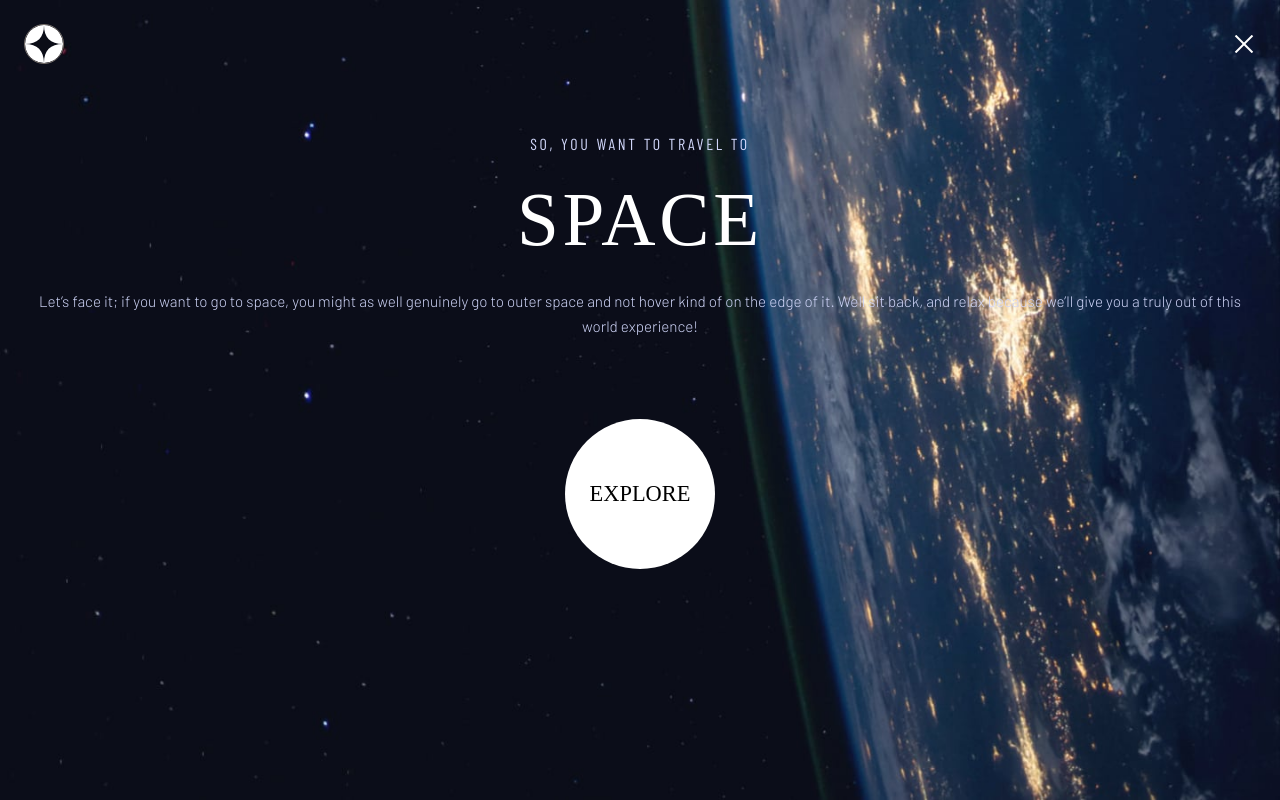
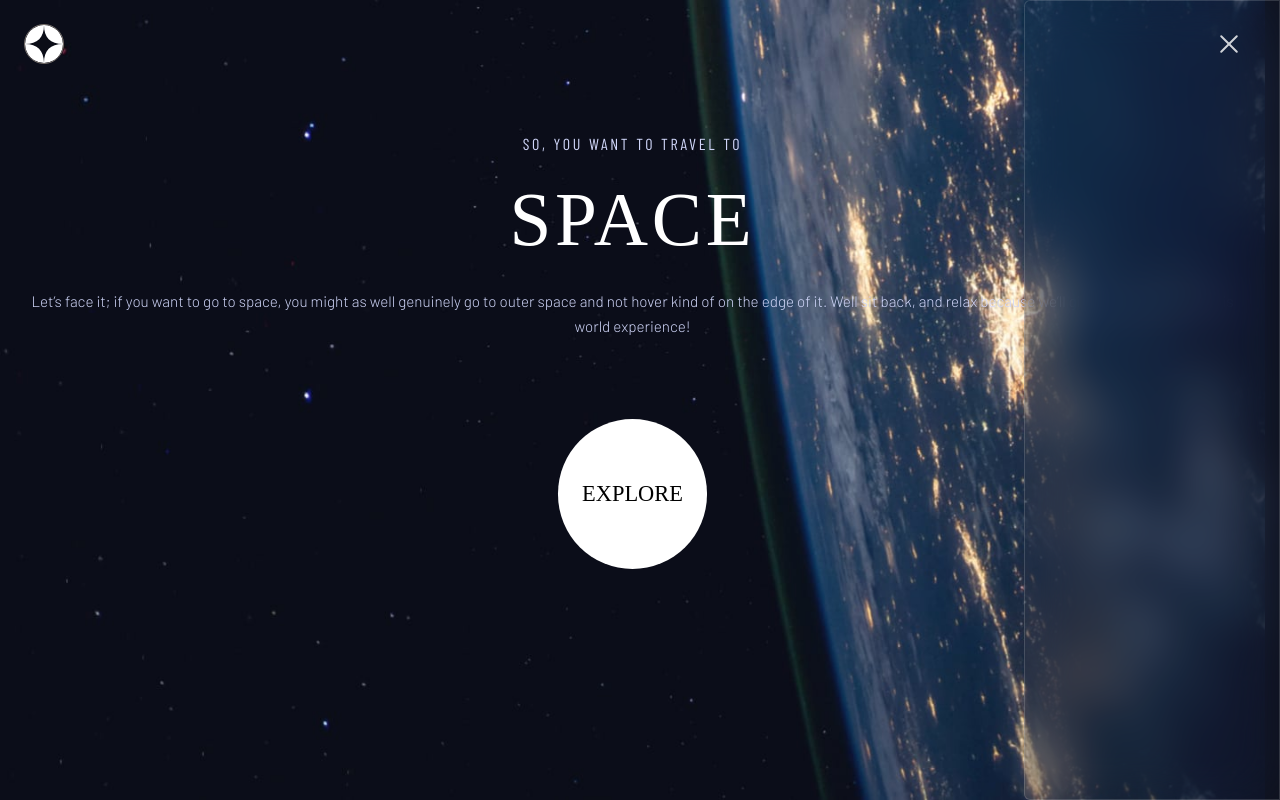
Before and after one commit to Hugo-Farias/Space-tourism-website, a React (Vite) app: page / in a window 1280 px wide. Both pictures are taken after a click on the button 1244 px from the left and 44 px from the top of the page. Built offline with nearby package versions, Linux system fonts and the light colour scheme; a web font is replaced by a local one.

Commit message:
add: section change start

```diff
--- a/src/components/Menu.tsx
+++ /dev/null
@@ -1,21 +0,0 @@
-type PropT = {
-  open: boolean;
-};
-
-const Menu = function ({ open }: PropT) {
-  return (
-    <div className={"space-y-1.5 overflow-hidden"}>
-      <div
-        className={`h-0.5 w-6 bg-white transition-transform duration-700 ${open && "translate-y-2 -rotate-45"}`}
-      />
-      <div
-        className={`h-0.5 w-6 bg-white transition-opacity duration-500 ${open && "opacity-0"}`}
-      />
-      <div
-        className={`h-0.5 w-6 bg-white transition-transform duration-700 ${open && "-translate-y-2 rotate-45"}`}
-      />
-    </div>
-  );
-};
-
-export default Menu;
--- /dev/null
+++ b/src/components/MenuButton.tsx
@@ -0,0 +1,21 @@
+type PropT = {
+  open: boolean;
+};
+
+const MenuButton = function ({ open }: PropT) {
+  return (
+    <div className={"space-y-1.5 opacity-80"}>
+      <div
+        className={`h-0.5 w-6 rounded-md bg-white transition-transform duration-500 ${open && "translate-y-2 rotate-45"}`}
+      />
+      <div
+        className={`h-0.5 w-6 rounded-md bg-white transition-opacity duration-1000 ${open && "opacity-0"}`}
+      />
+      <div
+        className={`h-0.5 w-6 rounded-md bg-white transition-transform duration-500 ${open && "-translate-y-2 -rotate-45"}`}
+      />
+    </div>
+  );
+};
+
+export default MenuButton;
--- a/src/components/NavBar.tsx
+++ b/src/components/NavBar.tsx
@@ -1,17 +1,20 @@
 import logo from "../assets/shared/logo.svg";
 import Link from "../router/Link.tsx";
 import { useState } from "react";
-import Menu from "./Menu.tsx";
+import MenuButton from "./MenuButton.tsx";
+import { AnimatePresence, motion } from "framer-motion";
 
 function NavBar() {
   const [isOpen, setIsOpen] = useState<boolean>(false);
 
   function toggleMenu() {
+    document.body.style.overflow = isOpen ? "auto" : "hidden";
+
     setIsOpen(!isOpen);
   }
 
   return (
-    <div className={"flex h-10 items-center justify-between"}>
+    <nav className={"z-10 flex h-10 items-center justify-between"}>
       <Link className={"rounded-[50%]"} to={"/"}>
         <img
           className={"h-10 rounded-[50%] border border-stone-500 hover:invert"}
@@ -19,10 +22,30 @@ function NavBar() {
           src={logo}
         />
       </Link>
-      <button className={"flex gap-6"} onMouseDown={toggleMenu}>
-        <Menu open={isOpen} />
+      <button className={"z-10 flex gap-6"} onMouseDown={toggleMenu}>
+        <MenuButton open={isOpen} />
       </button>
-    </div>
+      <AnimatePresence>
+        {isOpen && (
+          <>
+            <motion.div
+              className={
+                "fixed right-0 top-0 h-screen w-64 rounded-bl-md rounded-tl-md border border-white/15 bg-gray-500/5 backdrop-blur-xl backdrop-saturate-100"
+              }
+              initial={{ opacity: 1, x: "100%" }}
+              animate={{ opacity: 1, x: 0 }}
+              exit={{ opacity: 1, x: "100%" }}
+              transition={{ duration: 0.2 }}
+              key={"menu"}
+            />
+            <div
+              onClick={toggleMenu}
+              className={"fixed left-0 top-0 h-screen w-screen"}
+            />
+          </>
+        )}
+      </AnimatePresence>
+    </nav>
   );
 }
 
--- a/src/index.css
+++ b/src/index.css
@@ -12,8 +12,9 @@
   color: var(--font-color);
 
   background-color: #0b0d19;
+  /*overflow-x: hidden;*/
 
-  /*scrollbar-gutter: stable;*/
+  scrollbar-gutter: stable;
 
   font-synthesis: none;
   text-rendering: optimizeLegibility;
```
